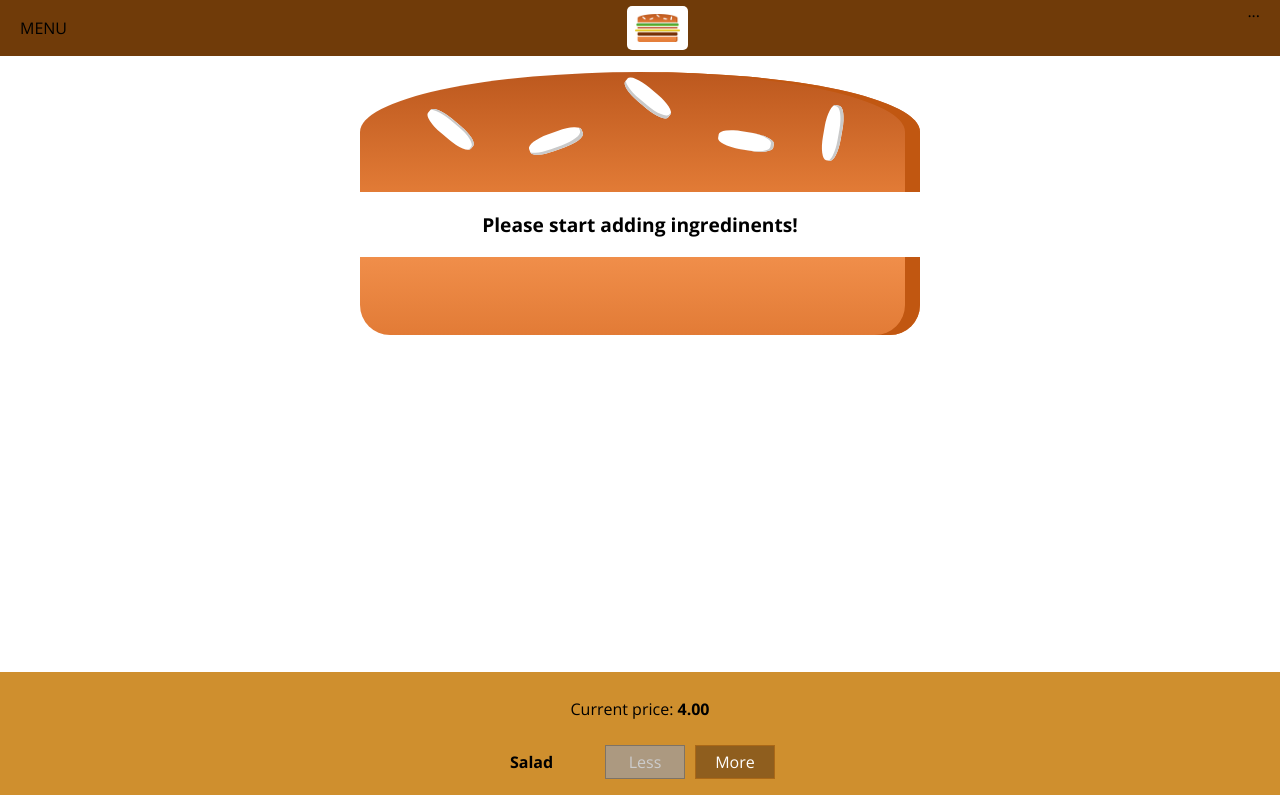
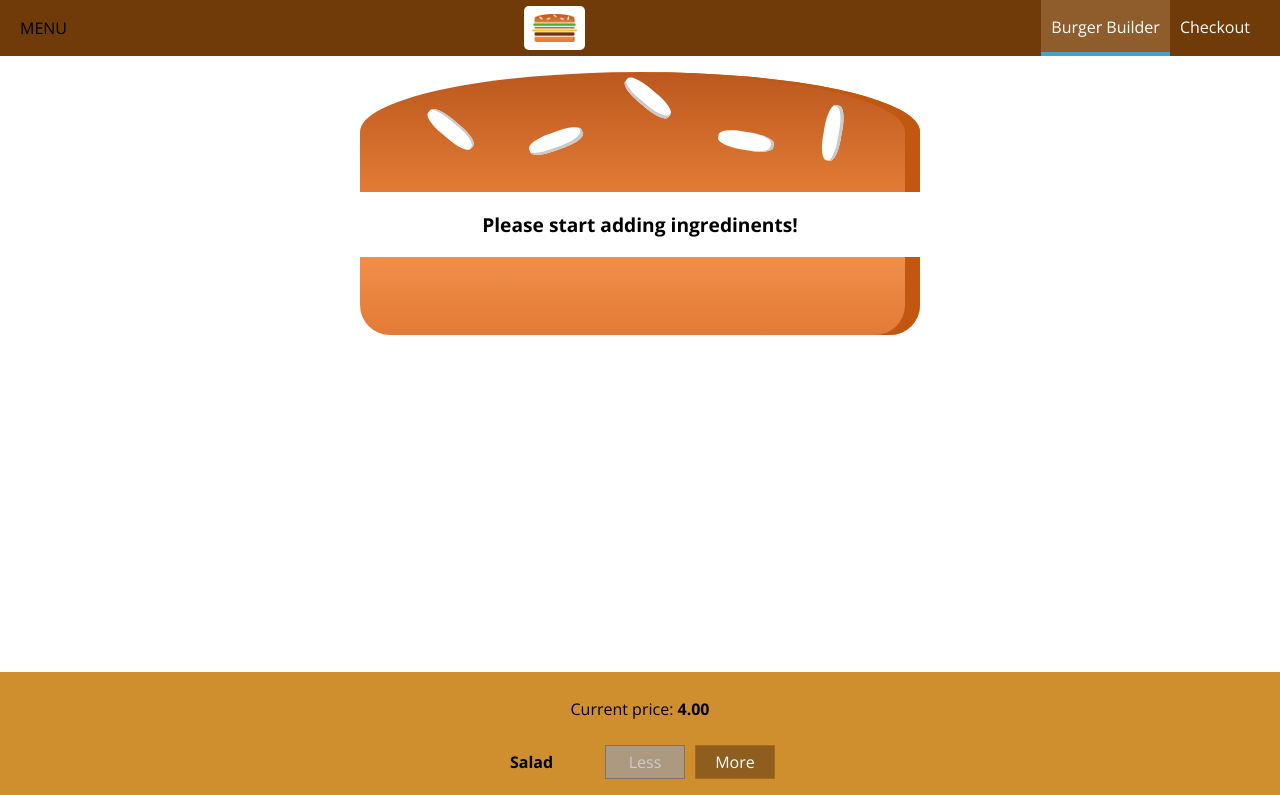
Before and after one commit to edohak77/BurgerBuilder, a React app: page / in a window 1280 px wide. Shown: the top 795 px of the page. Built offline with nearby package versions, Linux system fonts and the light colour scheme.

Commit message:
-175 lesson is complete. Added Navigation items

```diff
--- /dev/null
+++ b/src/components/Navigation/NavigationItems/NavigationItem/NavigationItem.js
@@ -0,0 +1,16 @@
+import React from 'react';
+
+import classes from './NavigationItem.module.css';
+
+const navigationItem = (props) => (
+  <li className={classes.NavigationItem}>
+    <a
+      href={props.link}
+      className={props.active ? classes.active : null}
+      >
+        {props.children}
+    </a>
+  </li>
+);
+
+export default navigationItem;
--- /dev/null
+++ b/src/components/Navigation/NavigationItems/NavigationItem/NavigationItem.module.css
@@ -0,0 +1,29 @@
+.NavigationItem{
+  margin: 0;
+  box-sizing: border-box;
+  display: flex;
+  height: 100%;
+  width: auto;
+  align-items: center;
+
+}
+
+
+.NavigationItem a {
+  color: white;
+  text-decoration: none;
+  height: 100%;
+  padding: 16px 10px;
+  border-bottom: 4px solid transparent;
+  box-sizing: border-box;
+  display: block;
+}
+
+
+.NavigationItem a:hover,
+.NavigationItem a:active,
+.NavigationItem a.active{
+  background-color: #8F5C2C;
+  border-bottom: 4px solid #40A4C8;
+  color: white;
+}
--- /dev/null
+++ b/src/components/Navigation/NavigationItems/NavigationItems.js
@@ -0,0 +1,13 @@
+import React from 'react';
+
+import NavigationItem from './NavigationItem/NavigationItem'
+import classes from './NavigationItems.module.css'
+
+const navigationItems = () => (
+  <ul className={classes.NavigationItems}>
+      <NavigationItem link="/" active={true}>Burger Builder</NavigationItem>
+      <NavigationItem link="/">Checkout</NavigationItem>
+  </ul>
+);
+
+export default navigationItems;
--- /dev/null
+++ b/src/components/Navigation/NavigationItems/NavigationItems.module.css
@@ -0,0 +1,8 @@
+.NavigationItems{
+  margin: 0;
+  padding: 0;
+  list-style: none;
+  display: flex;
+  align-items: center;
+  height: 100%;
+}
--- a/src/components/Navigation/Toolbar/Toolbar.js
+++ b/src/components/Navigation/Toolbar/Toolbar.js
@@ -2,13 +2,14 @@ import React from 'react';
 
 import classes from './Toolbar.module.css';
 import Logo from '../../Logo/Logo';
+import NavigationItems from '../NavigationItems/NavigationItems';
 
 const toolbar = (props) =>(
   <header className={classes.Toolbar}>
     <div>MENU</div>
       <Logo/>
     <nav>
-      ...
+      <NavigationItems/>
     </nav>
   </header>
 );
```
